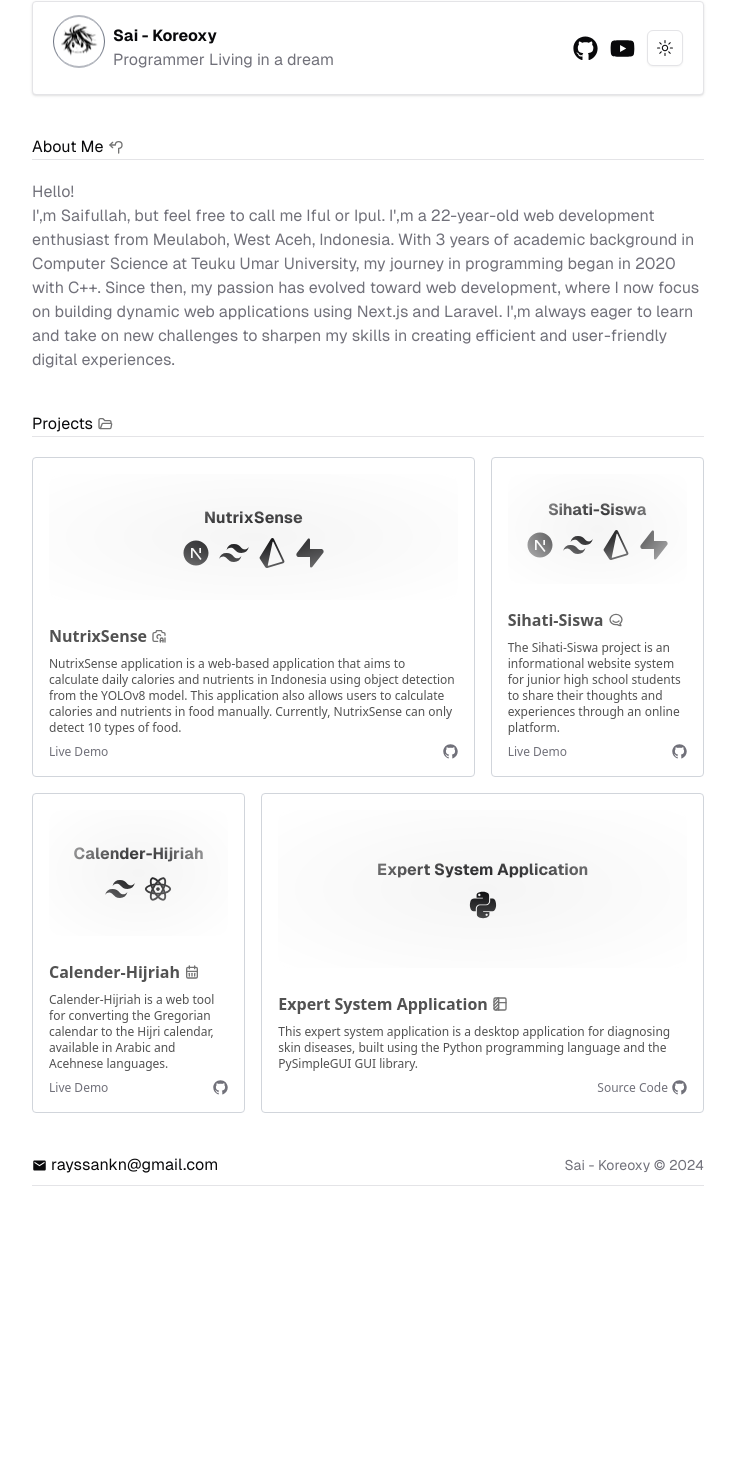
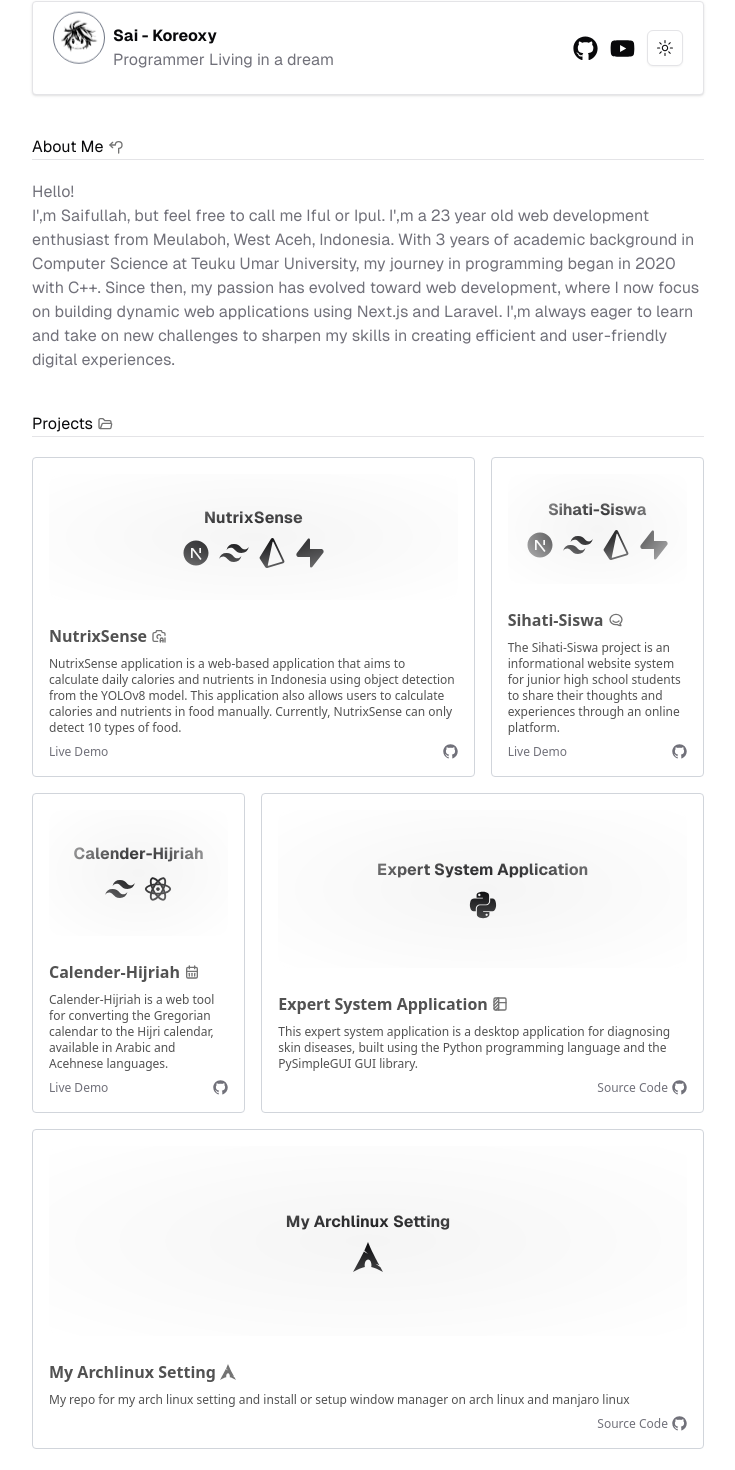
Before and after one commit to koreoxy/sai-koreoxy, a Next.js app: page / in a window 1280 px wide. Shown: the part 79-1549 px from the top of the page, without its empty margins (272-1007 px from the left). Before the commit the page ends 1345 px from the top, so only its background shows below. Built offline with nearby package versions, Linux system fonts and the light colour scheme; no server answers.

Commit message:
update : footer, project card, about

```diff
--- a/components/about-me.tsx
+++ b/components/about-me.tsx
@@ -4,7 +4,7 @@ const AboutMe = () => {
       <p className="text-muted-foreground">
         Hello! <br />
         I&apos;,m Saifullah, but feel free to call me Iful or Ipul. I&apos;,m a
-        22-year-old web development enthusiast from Meulaboh, West Aceh,
+        23 year old web development enthusiast from Meulaboh, West Aceh,
         Indonesia. With 3 years of academic background in Computer Science at
         Teuku Umar University, my journey in programming began in 2020 with C++.
         Since then, my passion has evolved toward web development, where I now
--- a/components/footer.tsx
+++ b/components/footer.tsx
@@ -10,7 +10,7 @@ const Footer = () => {
           <h1>rayssankn@gmail.com</h1>
         </div>
         <div className="text-sm text-muted-foreground">
-          Sai - Koreoxy &copy; 2024{" "}
+          Sai - Koreoxy &copy; {new Date().getFullYear()}
         </div>
       </div>
       <Separator />
--- a/components/project-card.tsx
+++ b/components/project-card.tsx
@@ -15,6 +15,7 @@ import {
 } from "react-icons/ri";
 import { SiPrisma } from "react-icons/si";
 import { FaPython } from "react-icons/fa";
+import { GrArchlinux } from "react-icons/gr";
 
 export function ProjectCard() {
   return (
@@ -136,4 +137,14 @@ const items = [
     SourceLink: "https://github.com/koreoxy/aplikasi-sistem-pakar",
     SourceTitle: "Source Code",
   },
+  {
+    title: "My Archlinux Setting",
+    description:
+      "My repo for my arch linux setting and install or setup window manager on arch linux and manjaro linux ",
+    header: <Skeleton title="My Archlinux Setting" python={GrArchlinux} />,
+    className: "md:col-span-3",
+    icon: <GrArchlinux className="h-4 w-4 text-neutral-500" />,
+    SourceLink: "https://github.com/koreoxy/my-archlinux-setting",
+    SourceTitle: "Source Code",
+  },
 ];
```
Also changed, not shown: 1 other file (tests, documents, lock files or other folders).
